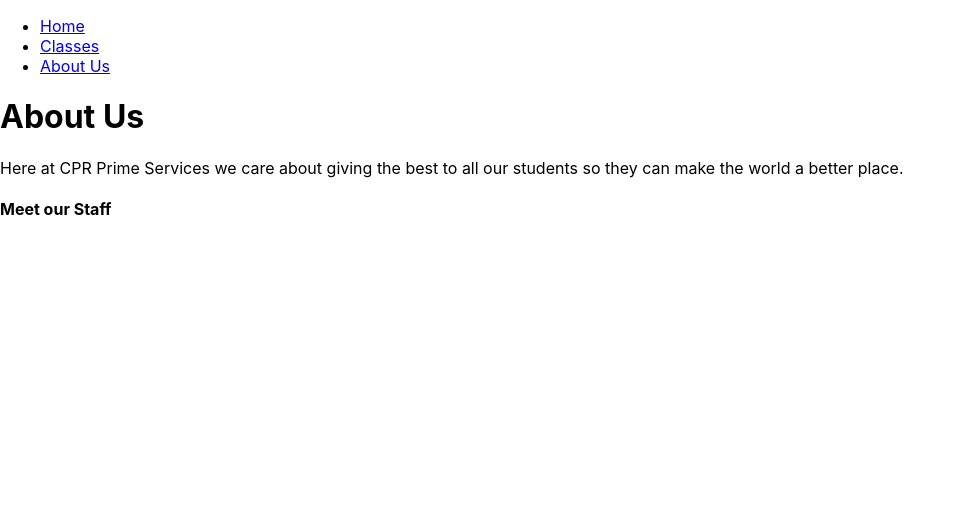
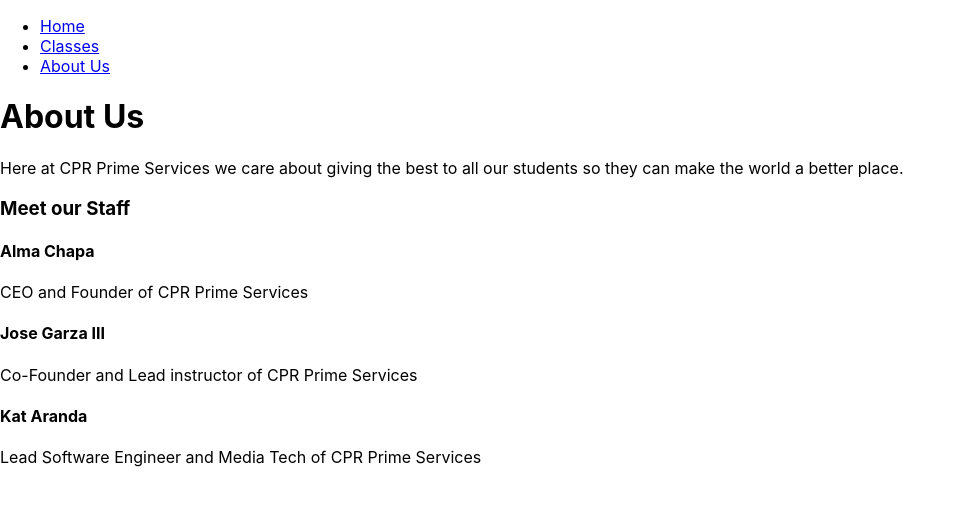
Before and after one commit to kbaranda/phase2-project, a React (Create React App) app in the folder phase-2-project/: page /about_us in a window 1280 px wide. Shown: the top 506 px of the page, without its empty margins (0-961 px from the left). Built offline with nearby package versions, Linux system fonts and the light colour scheme; data requests are answered from the project's data file; the HTML template or start-up script is replaced by a standard one.

Commit message:
added GET for staff and Staff component that renders each staff member's name and info

```diff
--- a/phase-2-project/src/AboutUs.js
+++ b/phase-2-project/src/AboutUs.js
@@ -1,4 +1,5 @@
 import React from "react";
+import Staff from "./Staff";
 
 class AboutUs extends React.Component {
   constructor(props) {
@@ -13,12 +14,19 @@
     .then(staff => this.setState({ staff }))
   }
   render(){
-    console.log(this.state)
+    const staff = this.state.staff
     return (
       <div>
         <h1>About Us</h1>
         <p>Here at CPR Prime Services we care about giving the best to all our students so they can make the world a better place.</p>
-        <h4>Meet our Staff</h4>
+        <h3>Meet our Staff</h3>
+        {staff.map((member) => (
+          <Staff
+          key={member.id}
+          name={member.name}
+          info={member.info}
+          />
+        ))}
       </div>
     )
   }
--- /dev/null
+++ b/phase-2-project/src/Staff.js
@@ -0,0 +1,14 @@
+import React from "react";
+
+class Staff extends React.Component {
+  render() {
+    return (
+      <div>
+        <h4>{this.props.name}</h4>
+        <p>{this.props.info}</p>
+      </div>
+    )
+  }
+}
+
+export default Staff;
```
